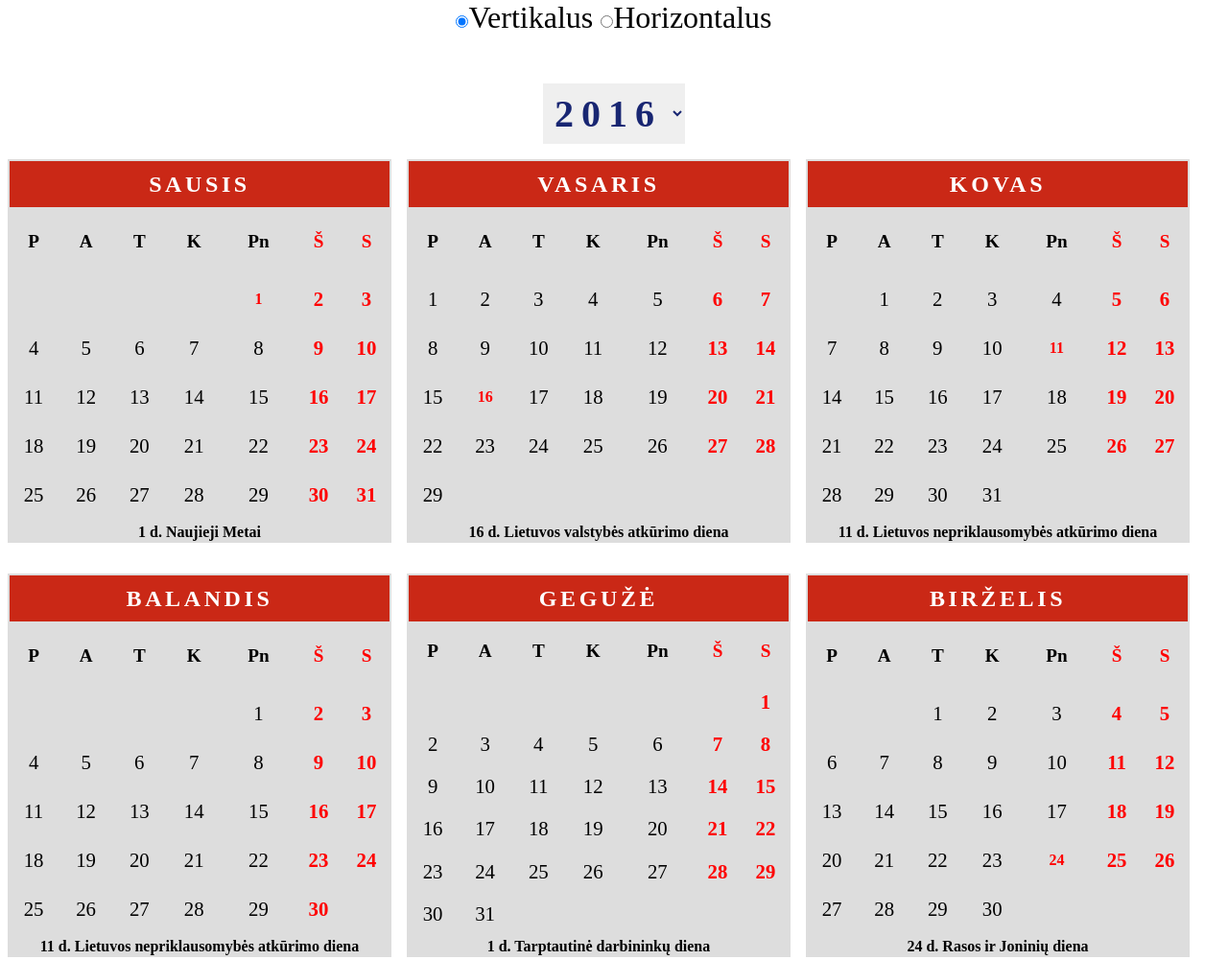
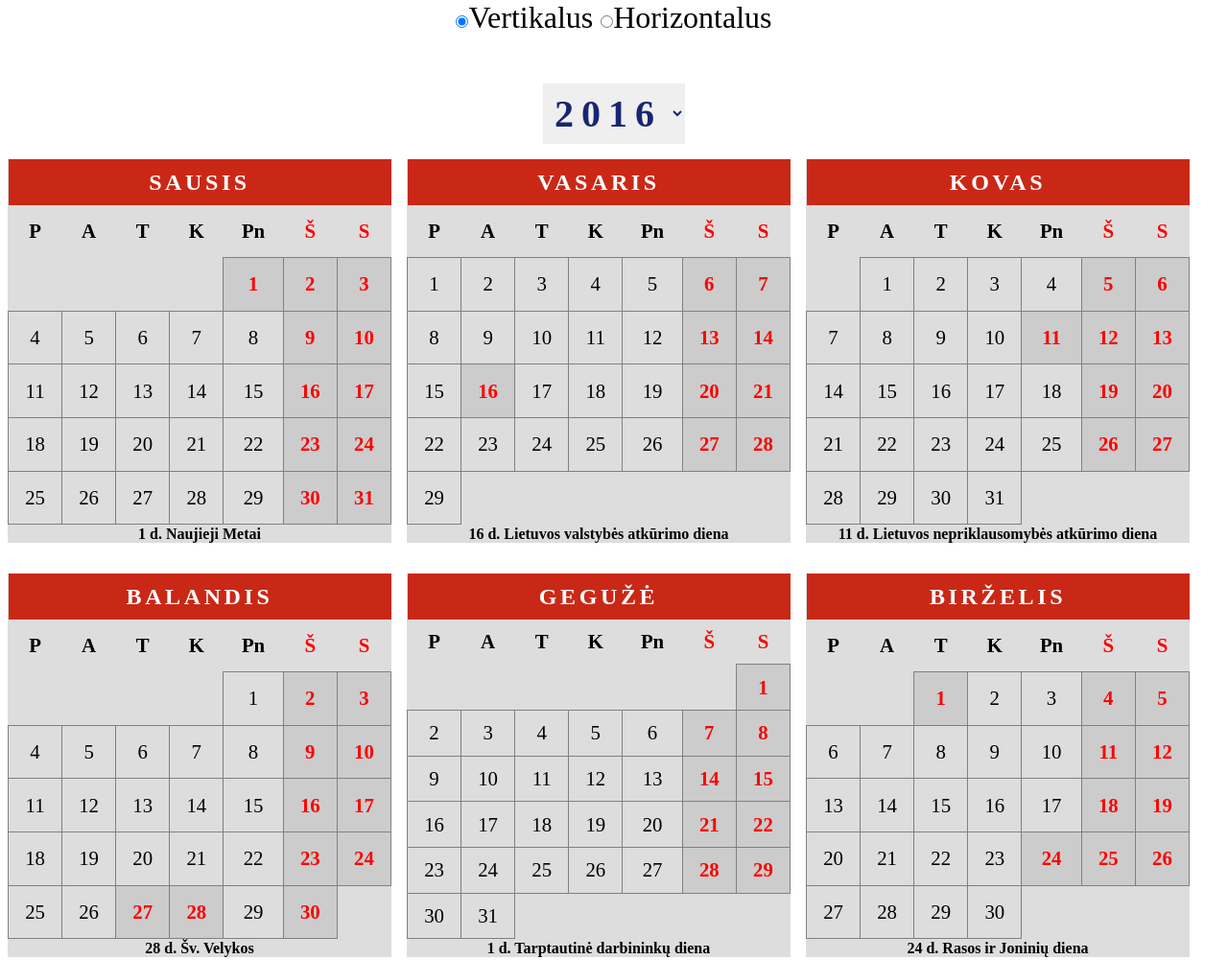
Before and after one commit to Skaidrius/Calendar, a plain HTML site: page index.html in a window 1280 px wide. Shown: the top 1001 px of the page at 96% size. Drawn offline with Linux system fonts and the light colour scheme.

Commit message:
holidays colors works vw & hw, don't writes days and descriptions under table

```diff
--- a/app.js
+++ b/app.js
@@ -2,6 +2,7 @@
     dayNames = ["P", "A", "T", "K", "Pn", "Š", "S"],
     tablecontents,
     holidays_data,
+    holidaysArray = [],
     temp,
     day_class ;
 
@@ -18,23 +19,70 @@ function checkCalStatus(){
   }
 }
 
+function Holiday(month, day, descript){
+  this.month = month;
+  this.day = day;
+  this.descript = descript;
+}
+
 function checkHolidays(year, monthVal, wday){ // not working yet
   var dayNum;
+  var descript;
   for (var i = 0; i < holidays_data[0].universal.length; i++){
     // check holidays and color it red
     dayNum = holidays_data[0].universal[i].day;
+
     if (holidays_data[0].universal[i].month == monthVal+1 && dayNum == wday){
-      var description = holidays_data[0].universal[i].descript;
-      day_class += "day day_weekend redDay";
+      descript = holidays_data[0].universal[i].descript;
+
       // check holidays description and write it below month
       temp = "";
       temp += "<tfoot>";
-      temp += "<tr>";
-      temp += "<th colspan='7'>"+ dayNum + " d. " + description + "</th>";
-      temp += "</tr>";
+
+      holidaysArray.push({
+          month: monthVal+1,
+          day: wday,
+          descript: descript
+        });
+
+      day_class = "day day_weekend redDay";
+
+        temp += "<tr><th colspan='7'>"+ dayNum + " d. " + descript + "</th></tr>";
+
       temp += "</tfoot>";
     }
   }
+  for (var i = 0; i < holidays_data[0].years.length; i++){ //check years
+    // check holidays and color it red
+    var yearUniq;
+    var monthUniq;
+    var dayUniq;
+    var descriptionUniq;
+    for (var j = 0; j < holidays_data[0].years[i].holidays.length; j++){
+      yearUniq = holidays_data[0].years[i].year;
+      monthUniq = holidays_data[0].years[i].holidays[j].month;
+      dayUniq = holidays_data[0].years[i].holidays[j].day;
+      descriptionUniq = holidays_data[0].years[i].holidays[j].descript;
+      if (yearUniq == year && monthUniq == monthVal && dayUniq == wday){
+        holidaysArray.push({
+          month: monthUniq,
+          day: dayUniq,
+          descript: descriptionUniq
+        });
+
+        day_class = "day day_weekend redDay";
+
+        // check holidays description and write it below month
+        temp = "";
+        temp += "<tfoot>";
+        temp += "<tr>";
+        temp += "<th colspan='7'>"+ dayUniq + " d. " + descriptionUniq + "</th>";
+        temp += "</tr>";
+        temp += "</tfoot>";
+      }
+    }
+  }
+  return(holidaysArray);
 }
 
 function createNormalCalendar() {  // vertical view (vw)
@@ -75,7 +123,7 @@ function createNormalCalendar() {  // vertical view (vw)
 
       // calendar view / place days (empty rows) during week
       for (var weekDay = 0; weekDay <= 6; weekDay++) {
-        day_class = weekDay > 4 ? "day day_weekend" : "day";
+        day_class = weekDay > 4 ? "day day_weekend redDay" : "day";
         if (day <= days_in_month[i] && (weekNum > 0 || weekDay >= starting_day)) {
           // insert holidays function here
           checkHolidays(year, i, day);
@@ -121,21 +169,21 @@ function createWorkCalendar() { //horizontal view (hw) to write day tasks
 
     // fill week days names
     for (var dayNum = 0; dayNum <= 6; dayNum++) {
-      tablecontents += "<tr class='dayRow_w'>";
-      day_class = dayNum > 4 ? "day_name_w day_weekend" : "day_name_w";
-      tablecontents += "<td class='" + day_class + "'>"+ dayNames[dayNum] + "</td>";
-
       // fill days in month
       var starting_day = new Date(year, i, 0).getDay();
       var curentDay;
-      var day_class;
+
+      tablecontents += "<tr class='dayRow_w'>";
+      day_class = dayNum > 4 ? "day_name_horizontal day_name day_weekend" : "day_name";
+      tablecontents += "<td class='" + day_class + "'>"+ dayNames[dayNum] + "</td>";
+
 
       // calendar view / place days (empty rows) through week
       for (var day = 0; day <= days_in_month[i] + 4; day += 7) {  // +4 for long months > 5 weeks
         var tempCurent = day + dayNum + 1; //for changing days
         var thisDay = tempCurent - starting_day;
         if (thisDay <= days_in_month[i] && tempCurent > starting_day){
-          day_class = dayNum > 4 ? "day_weekend day_w day_horizontal redDay" : "day_w day_horizontal";
+          day_class = dayNum > 4 ? "day day_weekend day_horizontal redDay" : "day day_horizontal";
           // insert holidays function here
           checkHolidays(year, i, thisDay);
           curentDay = "<td class='" + day_class + "'><p class='nums'>" + thisDay + "</p></td>";
--- a/style.css
+++ b/style.css
@@ -30,6 +30,7 @@
     float: left;
     background-color: #ddd;
     margin: 1em 0.5em;
+        border-collapse: collapse;
 }
 
 .months_w {
@@ -59,27 +60,25 @@
 }
 
 .day_name {
-    padding: 0.3em;
-    border-collapse: collapse;
+    font-size: 1.3em;
+    /*padding: 0.3em;*/
     font-weight: bold;
-    font-size: 1.2em;
 }
 
-.day_name_w {
-    font-weight: bold;
-    padding: 0 20px;
-    font-size: 1.3em;
+.day_name_horizontal {
+   padding: 0 20px;
 }
 
 .day {
     font-size: 1.3em;
+    border: 1px solid grey;
 }
 
 .nums {
+    font-size: 1.5em;
     text-align: right;
     padding-right: 10px;
     height: 3em;
-    font-size: 1.5em;
 }
 
 .day_weekend {
@@ -89,8 +88,11 @@
 
 .day_horizontal {
     width: 20em;
-    border: 1px solid grey;
-    font-size: 1.3em;
+
+}
+
+.redDay{
+    box-shadow: inset 0 0 0 1000px #ccc;
 }
 
 @media print {
@@ -117,10 +119,10 @@
         page-break-before: always;
     }
     .month_name_w {
+        font-size: 2em;
         padding-top: 30mm;
         background-color: white;
         color: black;
-        font-size: 2em;
     }
 
     .day_weekend {
@@ -129,7 +131,7 @@
 
     .nums{
         font-size: 1.2em;
-        height: 5em;
+        height: 7em;
     }
 
 }
```
